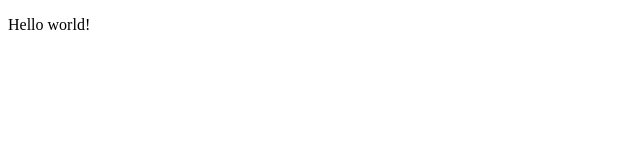
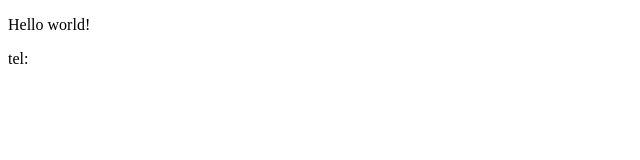
Before and after one commit to GyulaiZsuzsanna/Practice, a plain HTML site: page index.html in a window 1280 px wide. Shown: the full height of the page, 0-640 px from the left. Drawn offline with Linux system fonts and the light colour scheme.

Commit message:
new changes

```diff
--- a/index.html
+++ b/index.html
@@ -8,5 +8,6 @@
 </head>
 <body>
     <p>Hello world!</p>
+    <p>tel:</p>
 </body>
 </html>
```
